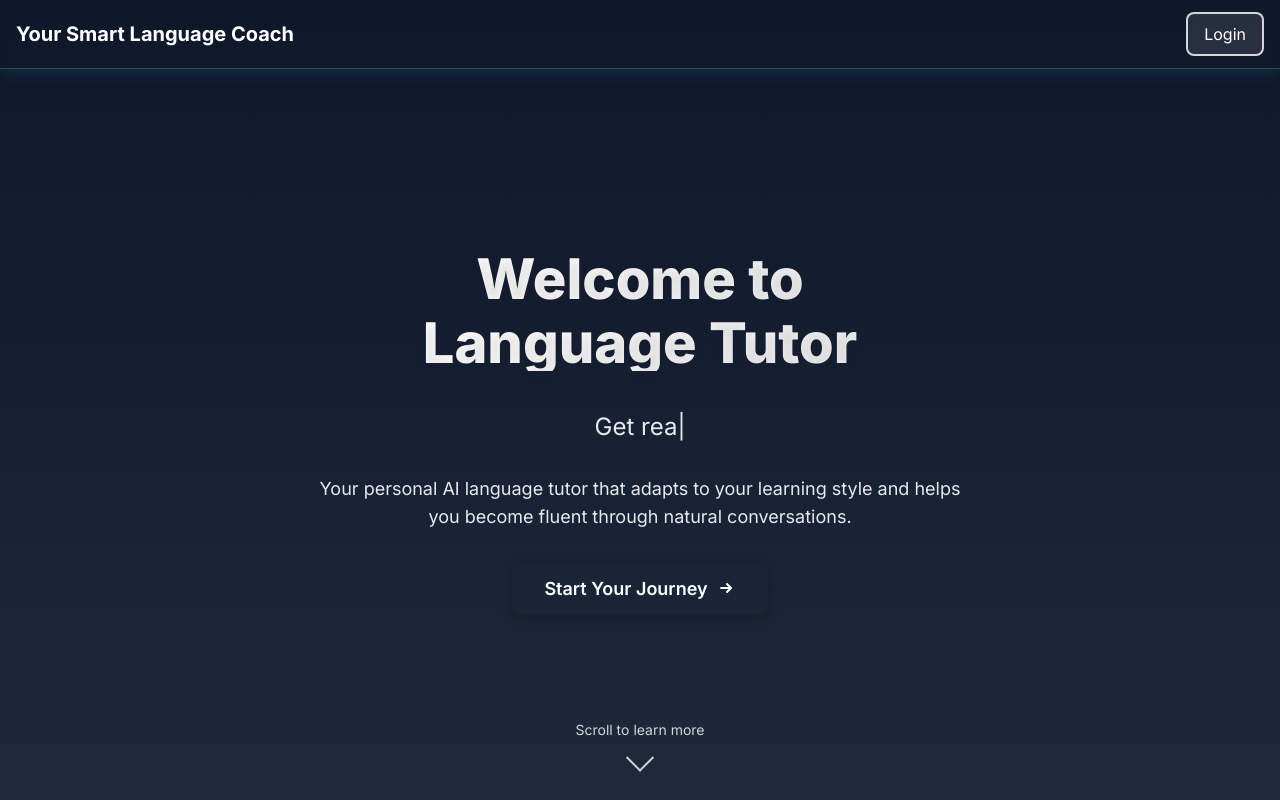
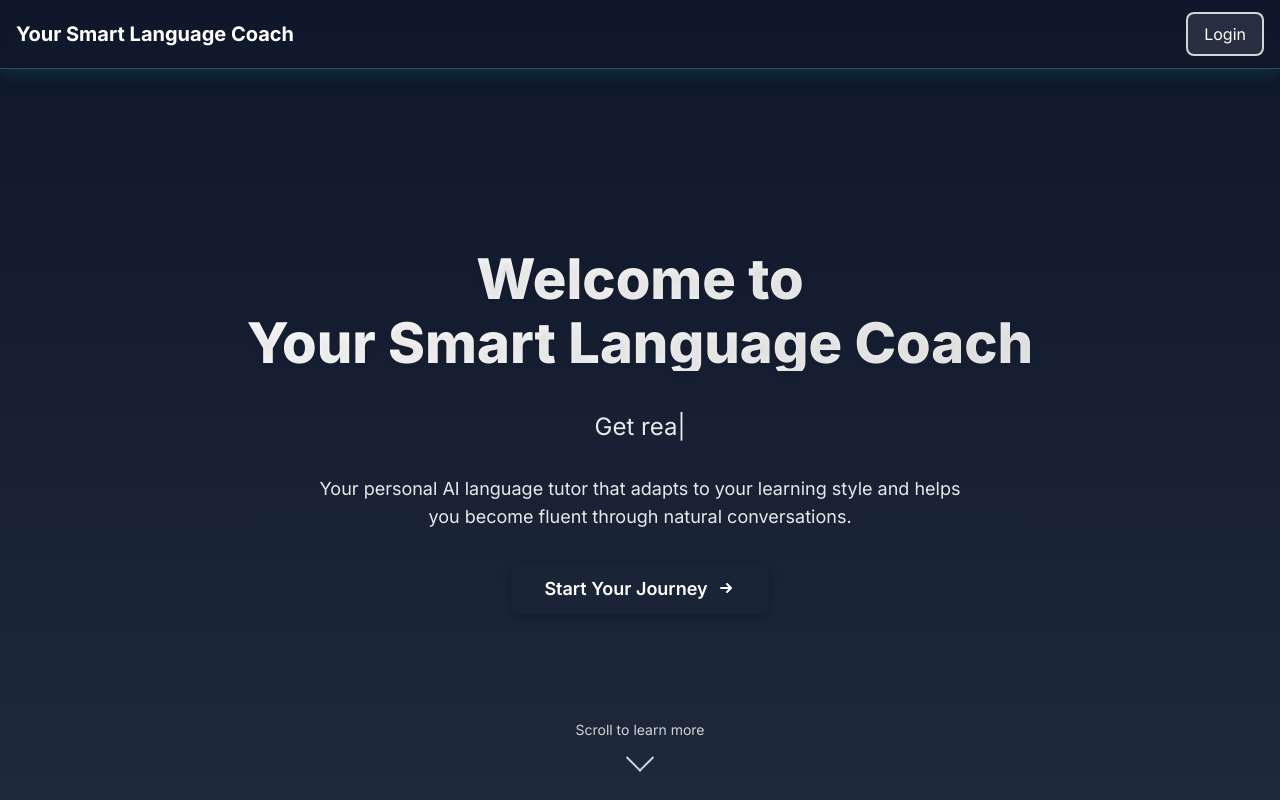
Before and after one commit to alipala/language-tutor, a Next.js app in the folder frontend/: page / in a window 1280 px wide. Built offline with nearby package versions, Linux system fonts and the light colour scheme; no server answers.

Commit message:
Update app name from 'Language Tutor' to 'Your Smart Language Coach' throughout the application

```diff
--- a/frontend/app/auth/forgot-password/page.tsx
+++ b/frontend/app/auth/forgot-password/page.tsx
@@ -49,7 +49,7 @@ export default function ForgotPasswordPage() {
         <div className="container mx-auto">
           <Link href="/">
             <h1 className="text-2xl md:text-3xl font-bold text-white">
-              Language Tutor
+              Your Smart Language Coach
             </h1>
           </Link>
         </div>
--- a/frontend/app/auth/login/page.tsx
+++ b/frontend/app/auth/login/page.tsx
@@ -88,7 +88,7 @@ export default function LoginPage() {
         <div className="container mx-auto">
           <Link href="/">
             <h1 className="text-2xl md:text-3xl font-bold text-white">
-              Language Tutor
+              Your Smart Language Coach
             </h1>
           </Link>
         </div>
--- a/frontend/app/auth/reset-password/page.tsx
+++ b/frontend/app/auth/reset-password/page.tsx
@@ -80,7 +80,7 @@ export default function ResetPasswordPage() {
         <div className="container mx-auto">
           <Link href="/">
             <h1 className="text-2xl md:text-3xl font-bold gradient-text dark:text-transparent dark:bg-clip-text dark:bg-gradient-to-r dark:from-indigo-200 dark:to-purple-300">
-              Language Tutor
+              Your Smart Language Coach
             </h1>
           </Link>
         </div>
--- a/frontend/app/auth/signup/page.tsx
+++ b/frontend/app/auth/signup/page.tsx
@@ -85,7 +85,7 @@ export default function SignupPage() {
         <div className="container mx-auto">
           <Link href="/">
             <h1 className="text-2xl md:text-3xl font-bold text-white">
-              Language Tutor
+              Your Smart Language Coach
             </h1>
           </Link>
         </div>
--- a/frontend/app/page.tsx
+++ b/frontend/app/page.tsx
@@ -163,7 +163,7 @@ export default function Home() {
                 transition={{ duration: 0.6 }}
               >
                 <span className="block mb-2">Welcome to</span>
-                <span className="text-white">Language Tutor</span>
+                <span className="text-white">Your Smart Language Coach</span>
               </motion.h1>
 
               <motion.div
@@ -340,7 +340,7 @@ export default function Home() {
               <div className="contact-info">
                 <p className="email">Questions? Contact us at: support@languagetutor.ai</p>
                 <p className="project-info">Powered by advanced AI language models</p>
-                <p className="copyright">© 2025 Language Tutor. All rights reserved.</p>
+                <p className="copyright">© 2025 Your Smart Language Coach. All rights reserved.</p>
               </div>
 
               {error && (
--- a/frontend/components/auth-provider-wrapper.tsx
+++ b/frontend/components/auth-provider-wrapper.tsx
@@ -31,7 +31,7 @@ export default function AuthProviderWrapper({ children }: { children: ReactNode
         errorDiv.style.color = '#721c24';
         errorDiv.style.borderRadius = '4px';
         errorDiv.innerHTML = `
-          <h2>Language Tutor - Error Recovery</h2>
+          <h2>Your Smart Language Coach - Error Recovery</h2>
           <p>We encountered an error while loading the application.</p>
           <p>Error: ${event.message || 'Unknown error'}</p>
           <button onclick="window.location.href='/'">Try Again</button>
@@ -59,7 +59,7 @@ export default function AuthProviderWrapper({ children }: { children: ReactNode
         color: '#721c24',
         borderRadius: '4px'
       }}>
-        <h2>Language Tutor - Error Recovery</h2>
+        <h2>Your Smart Language Coach - Error Recovery</h2>
         <p>We encountered an error while loading the application.</p>
         <p>Error: {error}</p>
         <button onClick={() => window.location.href = '/'}>Try Again</button>
--- a/frontend/components/faq-section.tsx
+++ b/frontend/components/faq-section.tsx
@@ -103,11 +103,11 @@ const FAQSection: React.FC = () => {
         <Accordion>
           <AccordionItem
             key="how-it-works"
-            aria-label="How does Language Tutor work?"
+            aria-label="How does Your Smart Language Coach work?"
             indicator={<QuestionIcon />}
-            title="How does Language Tutor work?"
+            title="How does Your Smart Language Coach work?"
           >
-            Language Tutor uses advanced AI to create personalized language learning experiences.
+            Your Smart Language Coach uses advanced AI to create personalized language learning experiences.
             Our system adapts to your learning style, proficiency level, and interests to provide
             customized lessons and conversation practice. The AI tutor provides real-time feedback
             on pronunciation, grammar, and vocabulary, helping you improve faster than traditional
@@ -133,7 +133,7 @@ const FAQSection: React.FC = () => {
             indicator={<PricingIcon />}
             title="What are the pricing options?"
           >
-            Language Tutor offers a free tier that gives you access to basic features and limited
+            Your Smart Language Coach offers a free tier that gives you access to basic features and limited
             lessons. Our premium subscription unlocks unlimited lessons, advanced speaking practice,
             personalized learning paths, and detailed progress tracking. We also offer special rates
             for students and educational institutions. Check our pricing page for the most current
--- a/frontend/lib/navigation/navigation-service.ts
+++ b/frontend/lib/navigation/navigation-service.ts
@@ -1,7 +1,7 @@
 /**
  * Navigation Service
  *
- * A centralized service for handling all navigation in the Language Tutor application.
+ * A centralized service for handling all navigation in the Your Smart Language Coach application.
  * This service ensures consistent navigation behavior across development and production environments.
  */
 
--- a/frontend/lib/navigation/navigation-types.ts
+++ b/frontend/lib/navigation/navigation-types.ts
@@ -1,7 +1,7 @@
 /**
  * Navigation Types
  *
- * Type definitions for the navigation system in the Language Tutor application.
+ * Type definitions for the navigation system in the Your Smart Language Coach application.
  */
 
 /**
```
